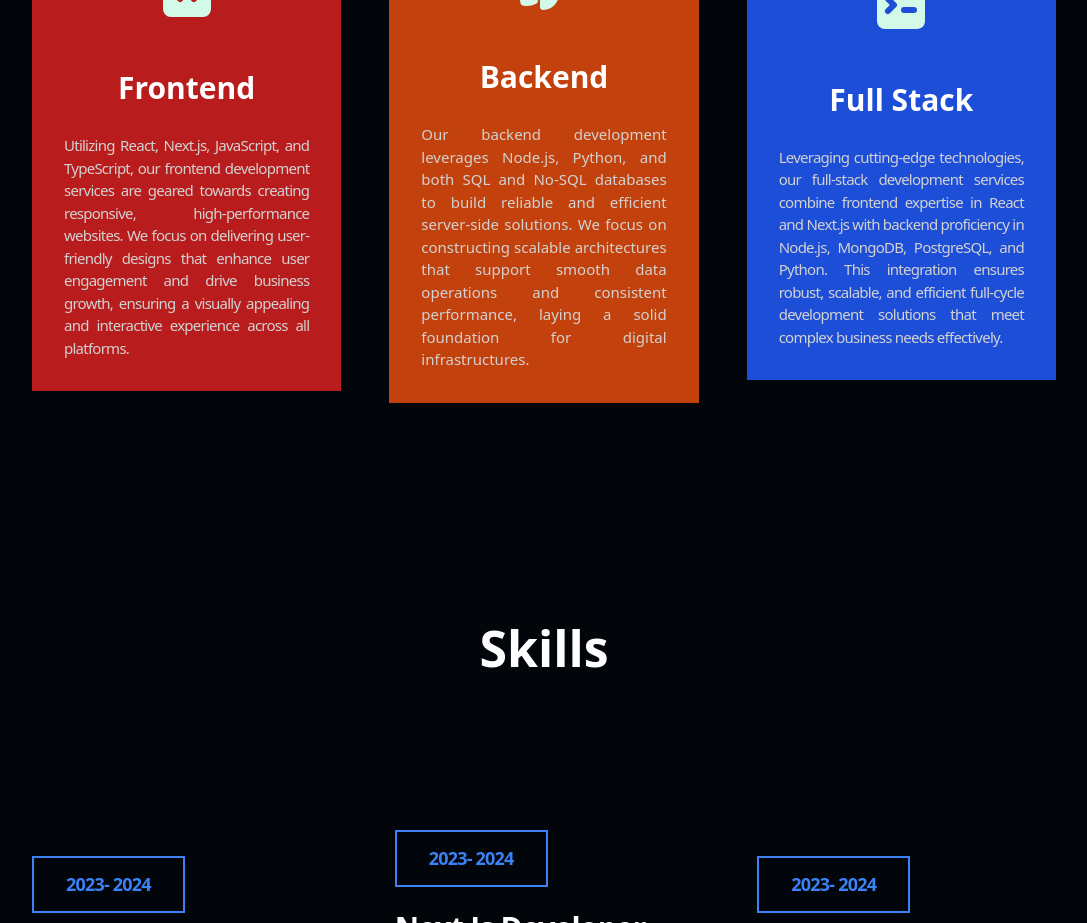
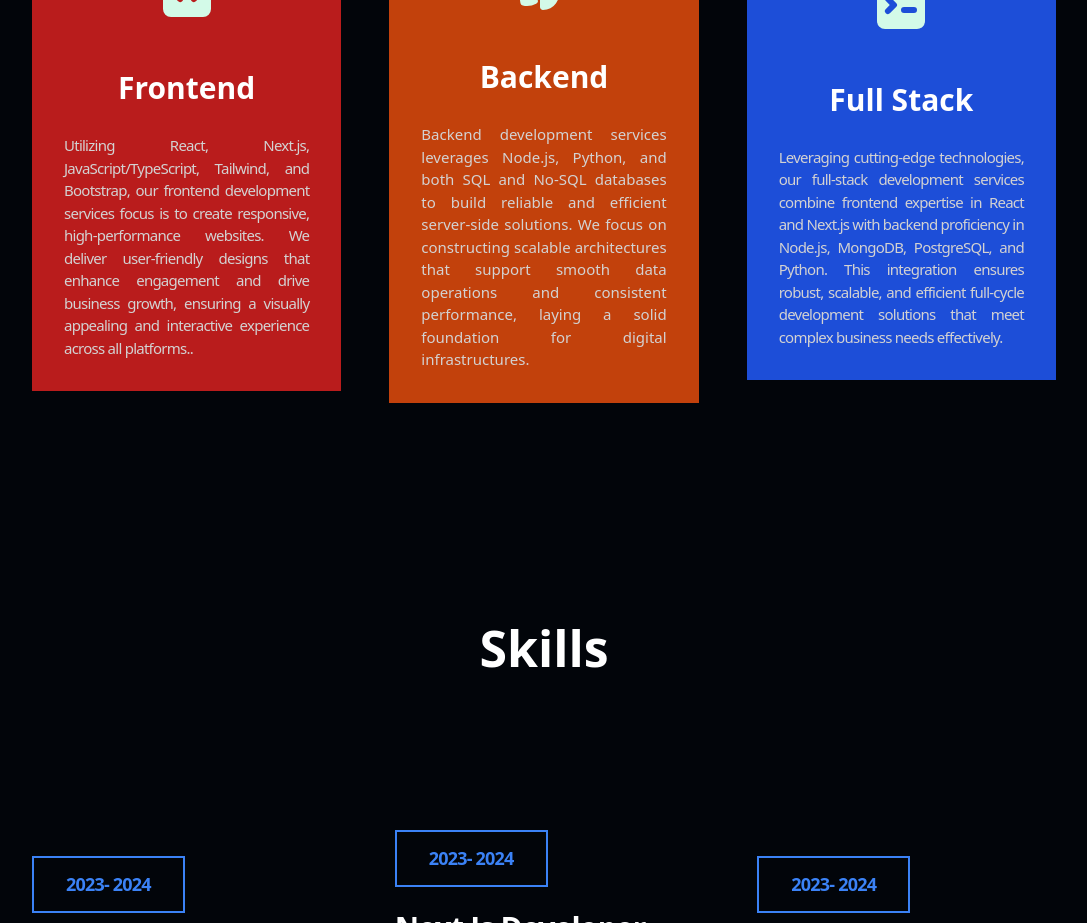
Before and after one commit to Mahshidmn/Portfolio, a Next.js app: page / in a window 1280 px wide. Shown: the part 2540-3463 px from the top of the page, without its empty margins (96-1183 px from the left). Built offline with nearby package versions, Linux system fonts and the light colour scheme.

Commit message:
text balancing

```diff
--- a/components/Services.tsx
+++ b/components/Services.tsx
@@ -17,7 +17,7 @@ const Services = () => {
                                 Frontend
                             </h1>
                             <p className='text-[15px] text-[#d3d2d2] font-normal tracking-tighter text-justify'>
-                                Utilizing React, Next.js, JavaScript, and TypeScript, our frontend development services are geared towards creating responsive, high-performance websites. We focus on delivering user-friendly designs that enhance user engagement and drive business growth, ensuring a visually appealing and interactive experience across all platforms.
+                            Utilizing React, Next.js, JavaScript/TypeScript, Tailwind, and Bootstrap, our frontend development services focus is to create responsive, high-performance websites. We deliver user-friendly designs that enhance engagement and drive business growth, ensuring a visually appealing and interactive experience across all platforms..
                             </p>
                         </div>
                     </div>
@@ -28,7 +28,7 @@ const Services = () => {
                                 Backend
                             </h1>
                             <p className='text-[15px] text-[#d3d2d2] font-normal text-justify'>
-                                Our backend development leverages Node.js, Python, and both SQL and No-SQL databases to build reliable and efficient server-side solutions. We focus on constructing scalable architectures that support smooth data operations and consistent performance, laying a solid foundation for digital infrastructures.
+                                Backend development services leverages Node.js, Python, and both SQL and No-SQL databases to build reliable and efficient server-side solutions. We focus on constructing scalable architectures that support smooth data operations and consistent performance, laying a solid foundation for digital infrastructures.
                             </p>
                         </div>
                     </div>
```
